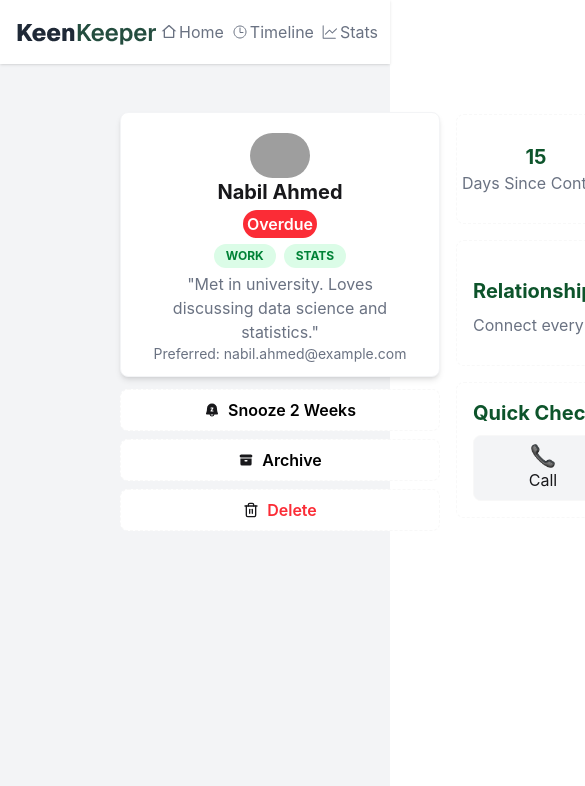
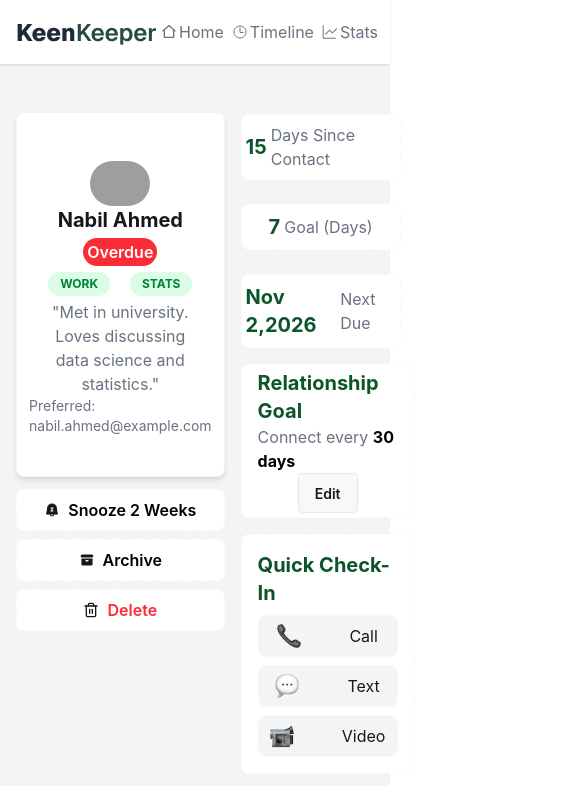
Before and after one commit to Nishitasarker/Next-Js-Project, a Next.js app: page /CardSection/1 in a window 390 px wide. Shown: the top 786 px of the page, 585 px wide, since content can reach past the window. Built offline with nearby package versions, Linux system fonts and the light colour scheme; grey boxes are pictures that could not be loaded.

Commit message:
FriendDetails page is responsive

```diff
--- a/src/app/CardSection/[cardID]/page.jsx
+++ b/src/app/CardSection/[cardID]/page.jsx
@@ -21,7 +21,7 @@ export default async function FriendDetailsPage ({ params }) {
     const friend=await getFriend(cardID)
 
     return (
-        <div className="grid grid-cols-5 grid-rows-7 gap-4 py-10 px-30">
+        <div className="grid grid-cols-1 md:grid-cols-5 grid-rows-7 gap-4 py-10 px-4 md:px-30 ">
 
 
         <div className='flex gap-4 py-2'>
@@ -30,7 +30,7 @@ export default async function FriendDetailsPage ({ params }) {
     <div className="col-span-2 row-span-4">
 
    {/* details-card */}
-        <div className="card w-80 bg-white border border-gray-100 shadow-md p-3 flex flex-col items-center">
+        <div className="card w-full md:w-80 bg-white border border-gray-100 shadow-md p-3 flex flex-col items-center py-10 md:py-2">
     <Image src={friend.picture} alt={friend.name} width={60} height={60} className=" mt-2 rounded-full object-cover" />
                  <h2 className="font-bold text-xl">{friend.name}</h2>
 
@@ -41,7 +41,7 @@ export default async function FriendDetailsPage ({ params }) {
                     {friend.status}</button>
 
 
-                 <div className='flex flex-wrap justify-center gap-2 mt-0.5'>
+                 <div className='flex flex-wrap justify-center gap-5 mt-0.5'>
                {friend.tags.map((tag, index) => (
                  <button key={index}
                   className="flex items-center text-green-700 bg-green-100 px-3 py-1 text-xs mb-1 font-bold rounded-full">
@@ -83,19 +83,19 @@ export default async function FriendDetailsPage ({ params }) {
       <div className=''>
 
         {/* card */}
-       <div className='flex gap-6 col-span-1 row-span-2 mt-0.5'>
+       <div className='grid grid-cols-1 md:grid-cols-3 gap-6 col-span-1 row-span-2 mt-0.5'>
 
-            <div className="  card card-dash bg-base-100 w-40 flex flex-col justify-center items-center py-6">
+            <div className="  card card-dash bg-base-100 w-40 flex flex-row md:flex-col justify-center items-center gap-1 px-1 md:px-0 py-2 md:py-6">
     <h2 className="text-green-900 text-xl font-bold">{friend.days_since_contact}</h2>
     <p className="text-gray-500 ">Days Since Contact</p>
      </div>
 
-     <div className=" card card-dash bg-base-100 w-40 flex flex-col justify-center items-center py-7">
+     <div className=" card card-dash bg-base-100 w-40 flex flex-row md:flex-col justify-center items-center gap-1 px-1 md:px-0 py-2 md:py-6">
     <h2 className="text-green-900 text-xl font-bold">{friend.goal}</h2>
     <p className="text-gray-500 ">Goal (Days)</p>
      </div>
 
-     <div className="card card-dash bg-base-100 w-40 flex flex-col justify-center items-center py-7">
+     <div className="card card-dash bg-base-100 w-40 flex flex-row md:flex-col justify-center items-center gap-1 px-1 md:px-0 py-2 md:py-6">
     <h2 className="text-green-900 text-xl font-bold">{friend.next_due_date}</h2>
     <p className="text-gray-500 ">Next Due</p>
      </div>
@@ -105,10 +105,10 @@ export default async function FriendDetailsPage ({ params }) {
 
          {/* relation */}
 
-    <div className=" col-span-3 row-span-2 card card-dash bg-base-100  flex flex-row items-center justify-between px-4 py-7 my-4">
+    <div className=" col-span-3 row-span-2 card card-dash bg-base-100  flex flex-col md:flex-row items-center justify-start md:justify-between px-4 py-1 md:py-7 my-4 ">
 
     <div>
-    <h2 className="text-green-900 text-xl font-bold py-2">Relationship Goal</h2>
+    <h2 className="text-green-900 text-xl font-bold py-0 md:py-2">Relationship Goal</h2>
     <p className="text-gray-500 ">Connect every <span className='text-black font-bold'>30 days</span></p>
     </div>
 
--- a/src/app/QuickCheck/page.jsx
+++ b/src/app/QuickCheck/page.jsx
@@ -34,10 +34,10 @@ export default function QuickCheck({ friendName,friendId }) {
     toast.success(`${type} with ${friendName} added!`);
   };
   return (
-    <div className="flex gap-2 pb-2">
+    <div className="flex flex-col md:flex-row gap-2 pb-2 px-0 md:px-10 ">
       <div
         onClick={() => handleStore("call")}
-        className="card card-dash bg-gray-100 border w-35 flex flex-col justify-center items-center py-2 cursor-pointer"
+        className="card card-dash bg-gray-100 border w-35 flex flex-row  gap-12 md:gap-0 md:flex-col  justify-center items-center py-2 cursor-pointer"
       >
         <Image src={Call} alt="Call" className="w-6 h-6" />
         <p>Call</p>
@@ -45,7 +45,7 @@ export default function QuickCheck({ friendName,friendId }) {
 
       <div
         onClick={() => handleStore("text")}
-        className="card card-dash bg-gray-100 border w-35 flex flex-col justify-center items-center py-2 cursor-pointer"
+        className="card card-dash bg-gray-100 border w-35 flex flex-row  gap-12 md:gap-0 md:flex-col justify-center items-center py-2 cursor-pointer"
       >
         <Image src={Text} alt="Text" className="w-6 h-6" />
         <p>Text</p>
@@ -53,7 +53,7 @@ export default function QuickCheck({ friendName,friendId }) {
 
       <div
         onClick={() => handleStore("video")}
-        className="card card-dash bg-gray-100 border w-35 flex flex-col justify-center items-center py-2 cursor-pointer"
+        className="card card-dash bg-gray-100 border w-35 flex flex-row  gap-12 md:gap-0 md:flex-col justify-center items-center py-2 cursor-pointer"
       >
         <Image src={Video} alt="Video" className="w-6 h-6" />
         <p>Video</p>
--- a/src/app/layout.js
+++ b/src/app/layout.js
@@ -30,7 +30,7 @@ export default function RootLayout({ children }) {
     >
       <body className="min-h-full flex flex-col bg-gray-100">
         <Navbar></Navbar>
-        <main className="flex-grow">
+        <main >
           {children}
         </main>
 
--- a/src/app/timeline/page.jsx
+++ b/src/app/timeline/page.jsx
@@ -27,8 +27,17 @@ const handleSearch = () => {
     setFilteredType(searchTerm.toLowerCase());
   };
 
-  if (items.length === 0 || !pathname.includes("/timeline")) {
-    return null;}
+
+if (items.length === 0) {
+    return (
+        <div className="text-center py-10">
+            <p className="text-gray-500 font-medium text-2xl">
+                No items have been added to the timeline yet.
+            </p>
+        </div>
+    );
+}
+
 
 const formatDate = (dateString) => {
   if (!dateString) return "";
```
Also changed, not shown: 1 other file (tests, documents, lock files or other folders).
